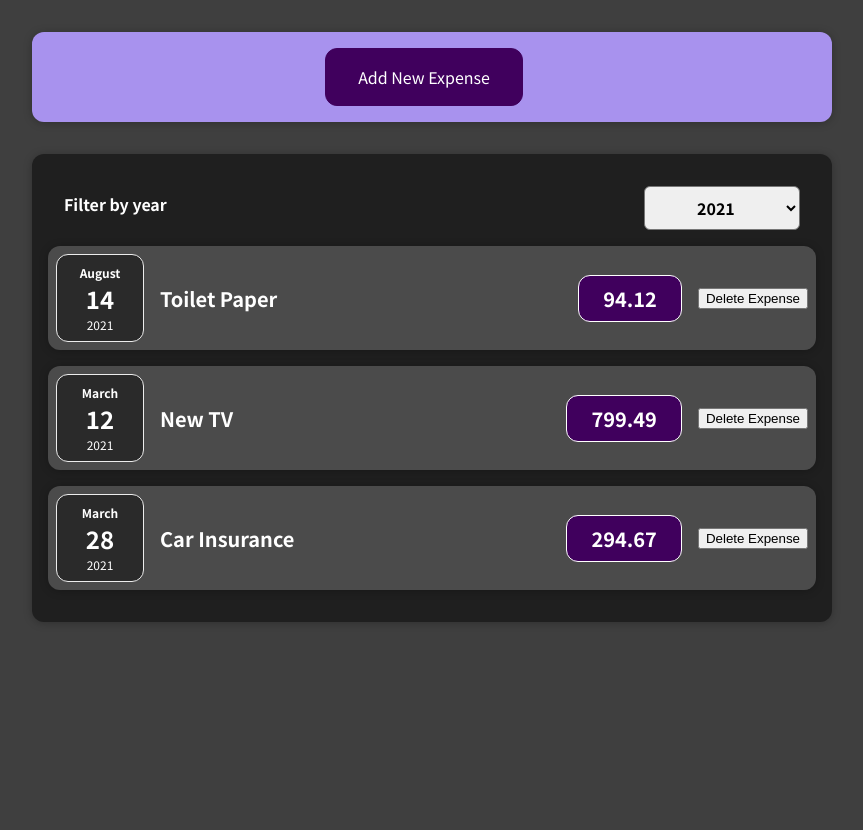
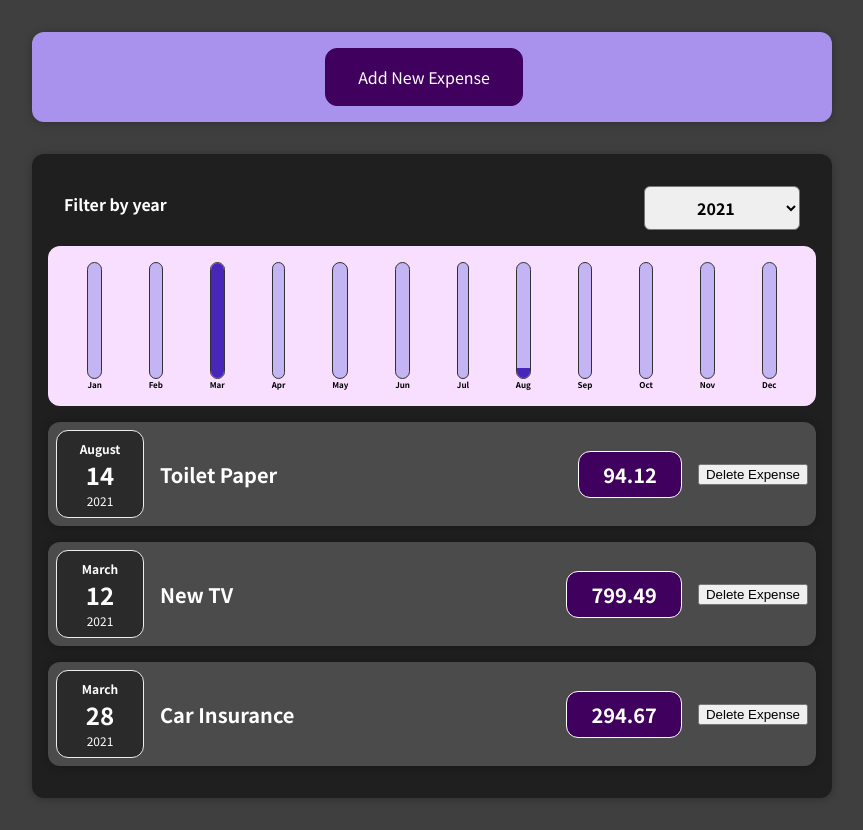
Before and after one commit to AshwiniPare/ExpenseTrackerWithReact, a React (Create React App) app: page / in a window 1280 px wide. Shown: the whole page, without its empty margins (208-1071 px from the left). Before the commit the page ends 800 px from the top, so only its background shows below. Built offline with nearby package versions, Linux system fonts and the light colour scheme.

Commit message:
adding charts

```diff
--- /dev/null
+++ b/src/components/Chart/Chart.css
@@ -0,0 +1,9 @@
+.chart {
+    padding: 1rem;
+    border-radius: 12px;
+    background-color: #f8dfff;
+    text-align: center;
+    display: flex;
+    justify-content: space-around;
+    height: 10rem;
+  }
--- /dev/null
+++ b/src/components/Chart/Chart.js
@@ -0,0 +1,19 @@
+import React from 'react';
+
+import ChartBar from './ChartBar';
+import './Chart.css'
+
+const Chart = props => {
+    const dataPointValues = props.dataPoints.map(dataPoint => dataPoint.value);
+    const totalMaximum = Math.max(...dataPointValues);
+
+    return <div className="chart">
+        {props.dataPoints.map(dataPoint => <ChartBar
+        key={dataPoint.label}
+        value={dataPoint.value}
+        maxValue={totalMaximum}
+        label={dataPoint.label}/>)}
+    </div>
+}
+
+export default Chart;
--- /dev/null
+++ b/src/components/Chart/ChartBar.css
@@ -0,0 +1,30 @@
+.chart-bar {
+    height: 100%;
+    display: flex;
+    flex-direction: column;
+    align-items: center;
+  }
+
+  .chart-bar__inner {
+    height: 100%;
+    width: 100%;
+    border: 1px solid #313131;
+    border-radius: 12px;
+    background-color: #c3b4f3;
+    overflow: hidden;
+    display: flex;
+    flex-direction: column;
+    justify-content: flex-end;
+  }
+
+  .chart-bar__fill {
+    background-color: #4826b9;
+    width: 100%;
+    transition: all 0.3s ease-out;
+  }
+
+  .chart-bar__label {
+    font-weight: bold;
+    font-size: 0.5rem;
+    text-align: center;
+  }
--- /dev/null
+++ b/src/components/Chart/ChartBar.js
@@ -0,0 +1,19 @@
+import React from 'react';
+
+import './ChartBar.css';
+
+const ChartBar = props => {
+    let barFillHeight = '0%';
+    if(props.maxValue > 0) {
+        barFillHeight = Math.round((props.value / props.maxValue) * 100) + '%';
+    }
+
+    return <div className="chart-bar">
+        <div className="chart-bar__inner">
+            <div className="chart-bar__fill" style={{height: barFillHeight}}> </div>
+        </div>
+        <div className='chart-bar__label'>{props.label}</div>
+    </div>
+}
+
+export default ChartBar;
--- a/src/components/Expenses/Expenses.js
+++ b/src/components/Expenses/Expenses.js
@@ -1,6 +1,7 @@
 import React, {useState} from 'react'
 import ExpenseItem from './ExpenseItem';
 import ExpensesList from './ExpensesList';
+import ExpensesChart from './ExpensesChart'
 import ExpensesFilter from './ExpensesFilter';
 import Card from '../UI/Card'
 import './Expenses.css'
@@ -23,6 +24,7 @@ function Expenses(props) {
     return (
         <Card className="expenses">
           <ExpensesFilter selected={filteredYear} onChangeFilter={filterChangeHandler}></ExpensesFilter>
+          <ExpensesChart expenses={filteredExpenses}/>
 
       <ExpensesList items={filteredExpenses}/>
       </Card>
--- /dev/null
+++ b/src/components/Expenses/ExpensesChart.js
@@ -0,0 +1,27 @@
+import React from 'react';
+import Chart from '../Chart/Chart'
+
+const ExpensesChart = props => {
+    const chartDataPoints = [
+        { label: 'Jan', value: 0},
+        { label: 'Feb', value: 0},
+        { label: 'Mar', value: 0},
+        { label: 'Apr', value: 0},
+        { label: 'May', value: 0},
+        { label: 'Jun', value: 0},
+        { label: 'Jul', value: 0},
+        { label: 'Aug', value: 0},
+        { label: 'Sep', value: 0},
+        { label: 'Oct', value: 0},
+        { label: 'Nov', value: 0},
+        { label: 'Dec', value: 0}
+    ];
+
+    for(const expense of props.expenses) {
+        const expenseMonth = expense.date.getMonth();
+        chartDataPoints[expenseMonth].value += expense.amount;
+    }
+   return <Chart dataPoints={chartDataPoints}/>
+}
+
+export default ExpensesChart;
```
